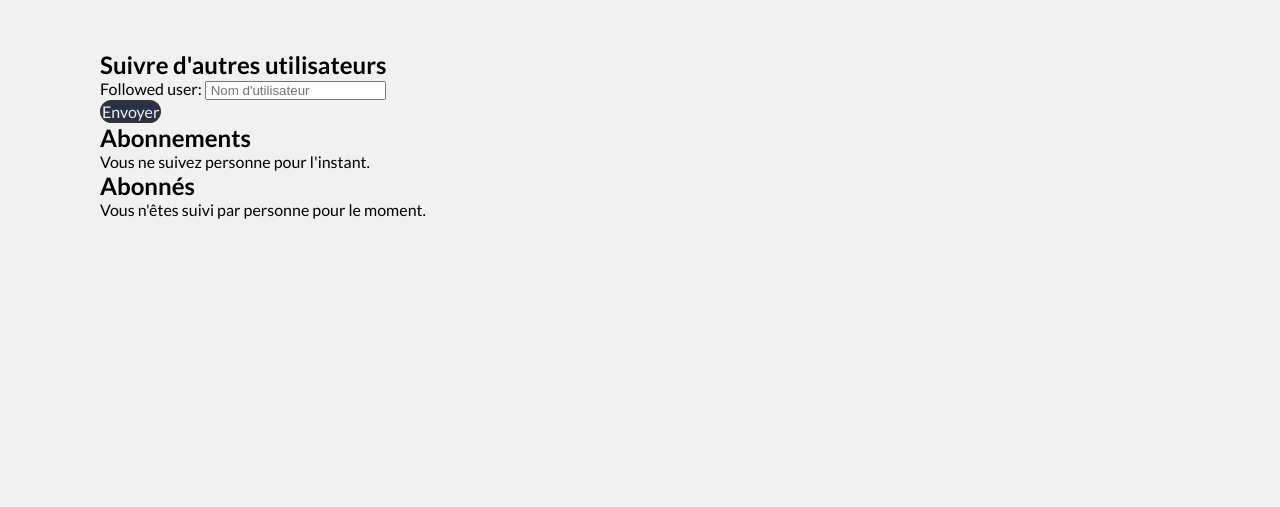
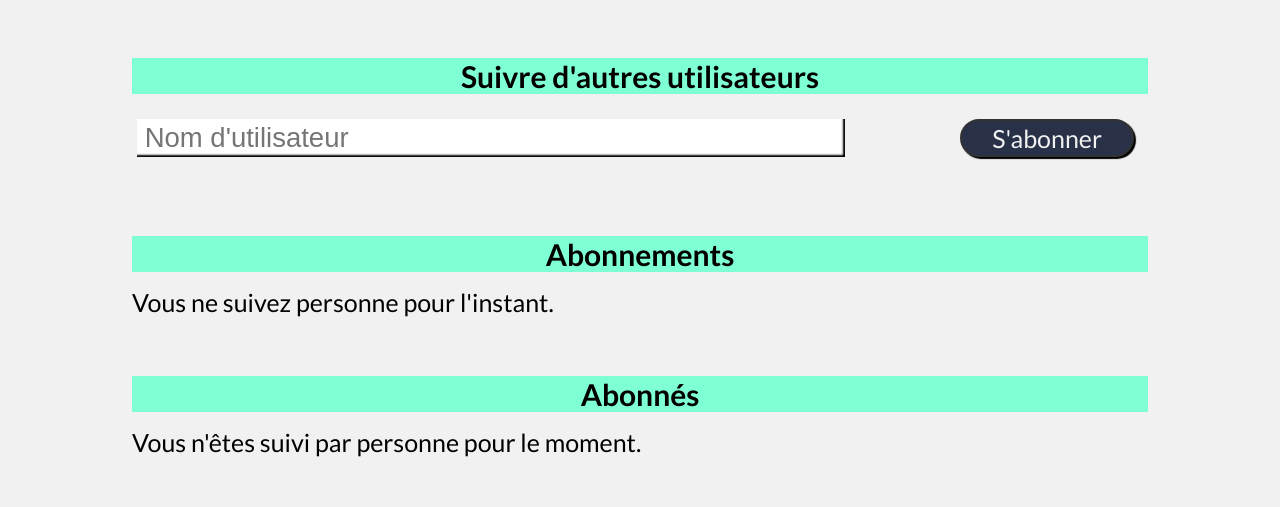
Before and after one commit to Deadjuju/P9_OC, a Django app: page /litreview/subscribers/ in a window 1280 px wide. Shown: the part 216-723 px from the top of the page. Run offline with Django 4.2, Linux system fonts and the light colour scheme; the visitor is signed in with stand-in values (Sample User, id 1); some web fonts are replaced.

Commit message:
Mise en page de la page d'abonnements

```diff
--- a/src/reviews/templates/reviews/subs.html
+++ b/src/reviews/templates/reviews/subs.html
@@ -6,16 +6,12 @@
 
 
 {% block content %}
-
-  <div class="find-users">
-
-    <p>
-      {{ error_message }}
-    </p>
+<!-- Subscriptions page -->
+    <div class="subs-content">
 
     {% if messages %}
       {% for message in messages %}
-          <div class="msg-{{ message.tags }}">
+          <div class="subs-msg-{{ message.tags }}">
             <p>{{ message|safe }}</p>
           </div>
         {% endfor %}
@@ -24,12 +20,11 @@
     <div class="follow-users">
         <h2>Suivre d'autres utilisateurs</h2>
 
-        <form action="{% url 'subscribers' %}" method="POST">
+        <form class="follow-users-form" action="{% url 'subscribers' %}" method="POST">
 
             {% csrf_token %}
             {{ form.as_p }}
-
-          <button class="subscribers-btn general-btn" type="submit" >Envoyer</button>
+          <button class="follow-btn general-btn" type="submit" >S'abonner</button>
 
         </form>
     </div>
@@ -45,16 +40,16 @@
                     {% for sub in subscriptions %}
                     <li>
                         <div class="subscriptions-list">
-                <span class="subscriptions-name">{{ sub.followed_user }}</span>
-                <span class="subscriptions-button">
-                    <form action="{% url 'unsubscribe' sub.id %}" method="POST">
+                            <span class="subscriptions-name">
+                                {{ sub.followed_user }}
+                            </span>
+                            <form class="subscriptions-button" action="{% url 'unsubscribe' sub.id %}" method="POST">
                                 {% csrf_token %}
-                        <button class="general-btn" type="submit"
+                                <button class="general-btn unfollow-btn" type="submit"
                                         onclick="return confirm('Voulez-vous vraiment vous désabonner de {{ sub.followed_user }}?');">
                                     Se désabonner
                                 </button>
                             </form>
-                </span>
                         </div>
                     </li>
                     {% endfor %}
@@ -78,9 +73,7 @@
                 </ul>
             {% endif %}
 
-
         </div>
-
     </div>
 
   </div>
--- a/src/static/style.css
+++ b/src/static/style.css
@@ -32,6 +32,8 @@ a {
     color: #F1F1F1;
     border: #333 2px solid;
     border-radius: 50px;
+    box-shadow: black 2px 2px 1px;
+    transition: all 0.15s ease-in;
 }
 .general-btn:hover{
     background-color: hsl(224, 29%, 32%);
@@ -39,6 +41,8 @@ a {
 }
 .general-btn:active {
     background-color: hsl(224, 29%, 42%);
+    box-shadow: 0px 0px 0px;
+    transform: translate(3px, 3px);
 }
 .errorlist {
     color: red;
@@ -263,3 +267,110 @@ nav a {
         width: 45%;
     }
 }
+
+
+/* ------------- Subscriptions page ------------- */
+
+.subs-content {
+    display: flex;
+    flex-direction: column;
+    font-size: 25px;
+}
+.subs-content h2 {
+    background-color: aquamarine;
+    text-align: center;
+    font-size: 1.2em;
+    margin: 2px auto 15px;
+}
+
+.subs-msg-success {
+    font-style: italic;
+    margin: 10px 0;
+}
+.subs-msg-success p {
+    display: inline;
+    padding: 10px 6px;
+    color: rgb(3, 79, 3);
+    background:linear-gradient(-45deg, rgba(115, 255, 50, 0.4), rgb(127, 255, 0));
+}
+.subs-msg-error {
+    font-style: italic;
+    margin: 10px 0;
+}
+.subs-msg-error p {
+    display: inline;
+    padding: 10px 6px;
+    color: rgb(54, 3, 3);
+    background:linear-gradient(-45deg, rgba(255, 64, 50, 0.4), rgb(219, 130, 127));
+}
+
+.follow-users {
+    width: 95%;
+    margin: 5px auto 50px;
+    padding: 1px 5px;
+}
+.follow-users-form {
+    display: flex;
+    justify-content: space-between;
+    width: 100%;
+    margin: 10px 3px;
+    padding: 10px 2px;
+}
+.follow-users-form p {
+    width: 70%;
+}
+.follow-users-form label {
+    visibility: hidden;
+    position: absolute;
+}
+.follow-users-form input {
+    height: 100%;
+    font-size: 1.1em;
+    width: 100%;
+    border: none;
+    box-shadow: inset -2px -2px 2px black;
+    transition: all 0.3s ease-in-out;
+}
+.follow-users-form input:focus {
+    /* background-color: #333; */
+    /* color: #F1F1F1; */
+    width: 101%;
+    box-shadow: inset -3px -3px 2px black;
+}
+.follow-btn{
+    margin-right: 15px;
+    margin-left: 5px;
+    padding: 2px 30px;
+}
+
+.subscriptions {
+    width: 95%;
+    margin: 5px auto 50px;
+    padding: 1px 5px;
+}
+.subscriptions-results li {
+    list-style: none;
+    margin: 2px auto;
+    padding: 4px 3px;
+}
+.subscriptions-list {
+    display: flex;
+    justify-content: space-between;
+    padding: 2px;
+}
+.unfollow-btn {
+    margin-right: 15px;
+    margin-left: 5px;
+    padding: 2px 30px;
+}
+
+.subscribers {
+    width: 95%;
+    margin: 5px auto 50px;
+    padding: 1px 5px;
+}
+.subscribers-results li {
+    list-style: none;
+    margin: 2px auto;
+    padding: 6px 5px;
+}
```
Lines whose indentation alone changed are shown as unchanged.
